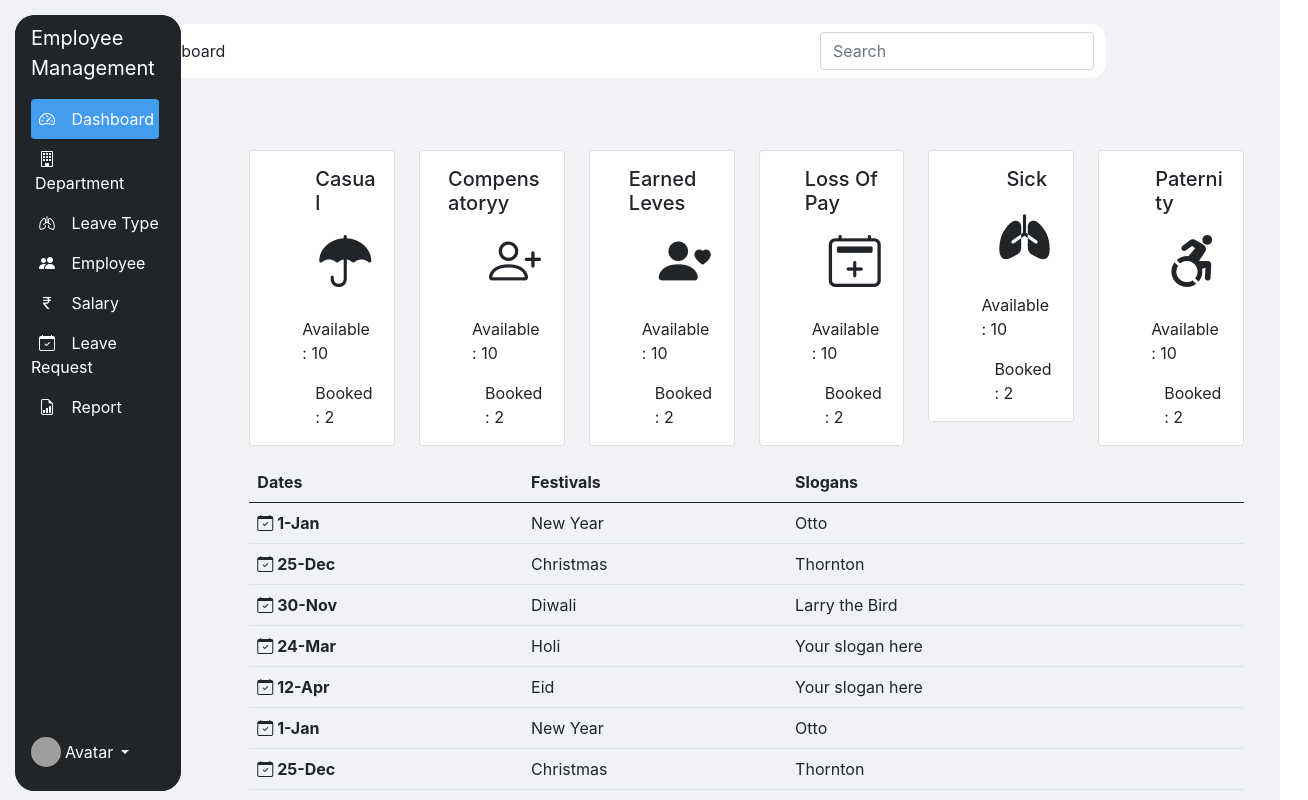
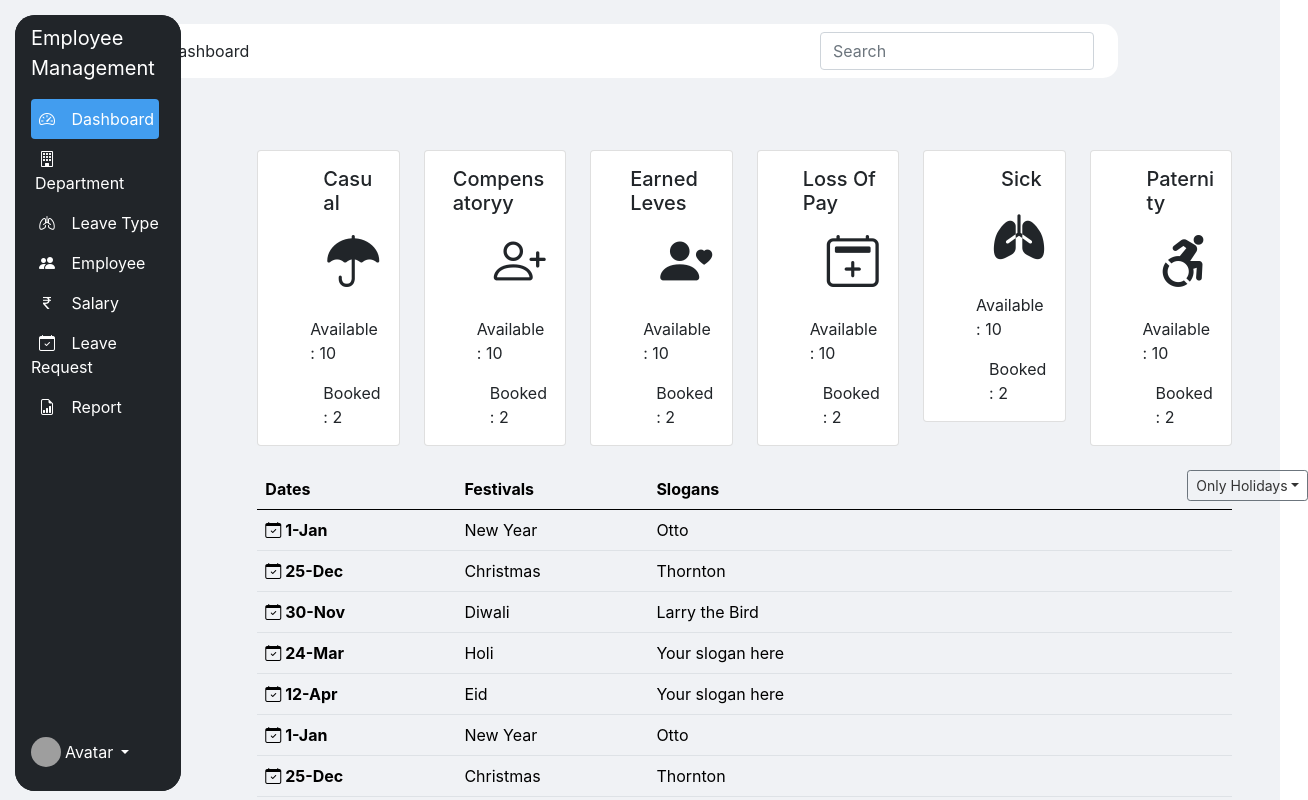
Before and after one commit to saijamii/employee-management, a React (Create React App) app: page /app/leaveType in a window 1280 px wide. Shown: the top 800 px of the page, 1308 px wide, since content can reach past the window. Built offline with nearby package versions, Linux system fonts and the light colour scheme; grey boxes are pictures that could not be loaded.

Commit message:
chnages for leave management

```diff
--- a/public/index.html
+++ b/public/index.html
@@ -9,6 +9,7 @@
       name="description"
       content="Web site created using create-react-app"
     />
+    <link href="https://cdn.jsdelivr.net/npm/bootstrap@5.3.0-alpha1/dist/css/bootstrap.min.css" rel="stylesheet">
     <link rel="apple-touch-icon" href="%PUBLIC_URL%/logo192.png" />
     <link href="https://cdn.jsdelivr.net/npm/bootstrap@5.0.2/dist/css/bootstrap.min.css" rel="stylesheet" integrity="sha384-EVSTQN3/azprG1Anm3QDgpJLIm9Nao0Yz1ztcQTwFspd3yD65VohhpuuCOmLASjC" crossorigin="anonymous">
     <!--
@@ -40,6 +41,7 @@
       To begin the development, run `npm start` or `yarn start`.
       To create a production bundle, use `npm run build` or `yarn build`.
     -->
+    <script src="https://cdn.jsdelivr.net/npm/bootstrap@5.3.0-alpha1/dist/js/bootstrap.bundle.min.js"></script>
      <script src="https://code.jquery.com/jquery-3.2.1.slim.min.js"></script>
      <script src="https://cdnjs.cloudflare.com/ajax/libs/popper.js/1.12.9/umd/popper.min.js"></script>
      <script src="https://maxcdn.bootstrapcdn.com/bootstrap/4.0.0/js/bootstrap.min.js"></script>
--- a/src/Pages/Leaves/LeaveType.js
+++ b/src/Pages/Leaves/LeaveType.js
@@ -105,7 +105,30 @@ const LeaveType = () => {
                 <th scope="col">Dates</th>
                 <th scope="col">Festivals</th>
                 <th scope="col">Slogans</th>
-                <th scope="col"></th>
+                <th scope="col">
+                  <div class="btn-group">
+                    <button
+                      class="btn btn-secondary btn-sm dropdown-toggle"
+                      type="button"
+                      data-bs-toggle="dropdown"
+                      aria-expanded="false"
+                    >
+                      Only Holidays
+                    </button>
+                    <ul class="dropdown-menu">
+                      <li>
+                        <a class="dropdown-item" href="#">
+                          Leaves
+                        </a>
+                      </li>
+                      <li>
+                        <a class="dropdown-item" href="#">
+                          Festival Leaves
+                        </a>
+                      </li>
+                    </ul>
+                  </div>
+                </th>
               </tr>
             </thead>
             <tbody>
--- a/src/StyleSheet/leaveType.css
+++ b/src/StyleSheet/leaveType.css
@@ -31,3 +31,8 @@ p.align-Booked.card-text {
 .table-data {
     margin-top: 16px;
 }
+button.btn.btn-secondary.btn-sm.dropdown-toggle {
+    left: 232px;
+    background-color: transparent;
+    color: #333;
+}
```
